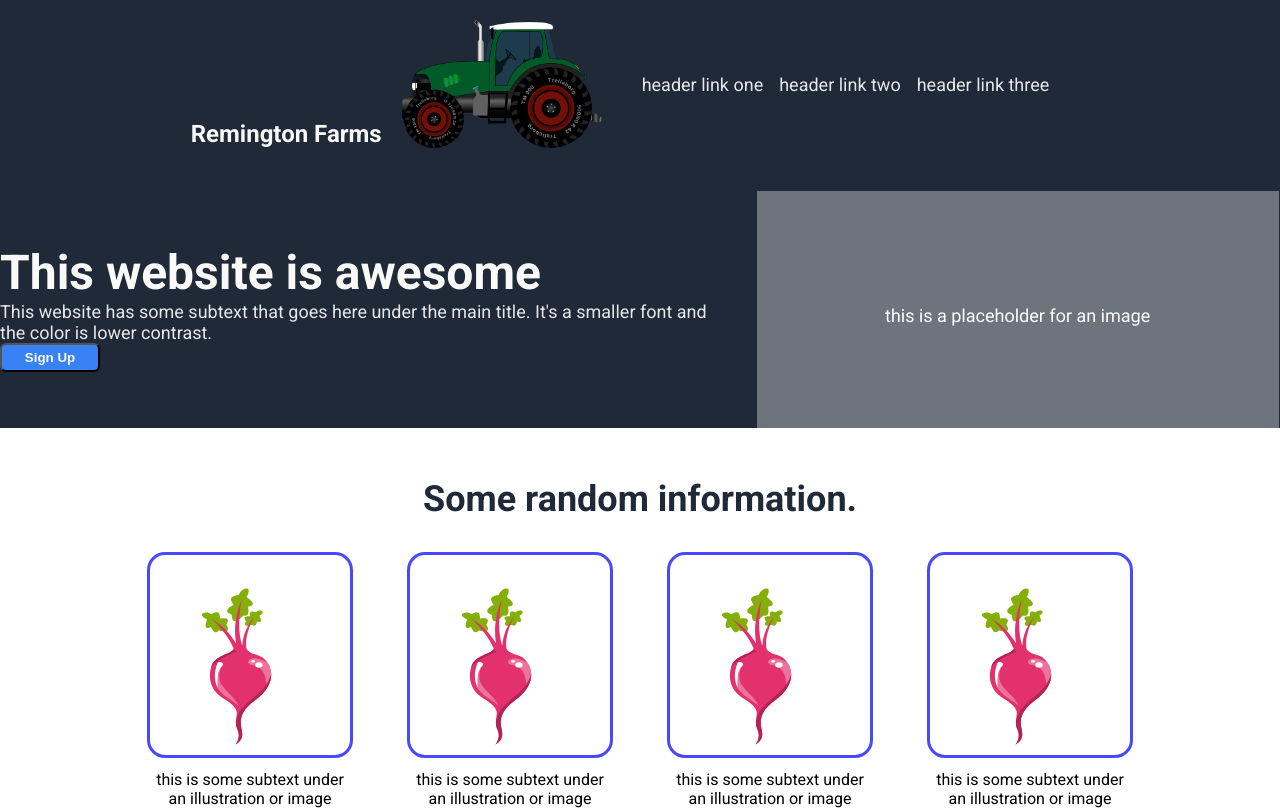
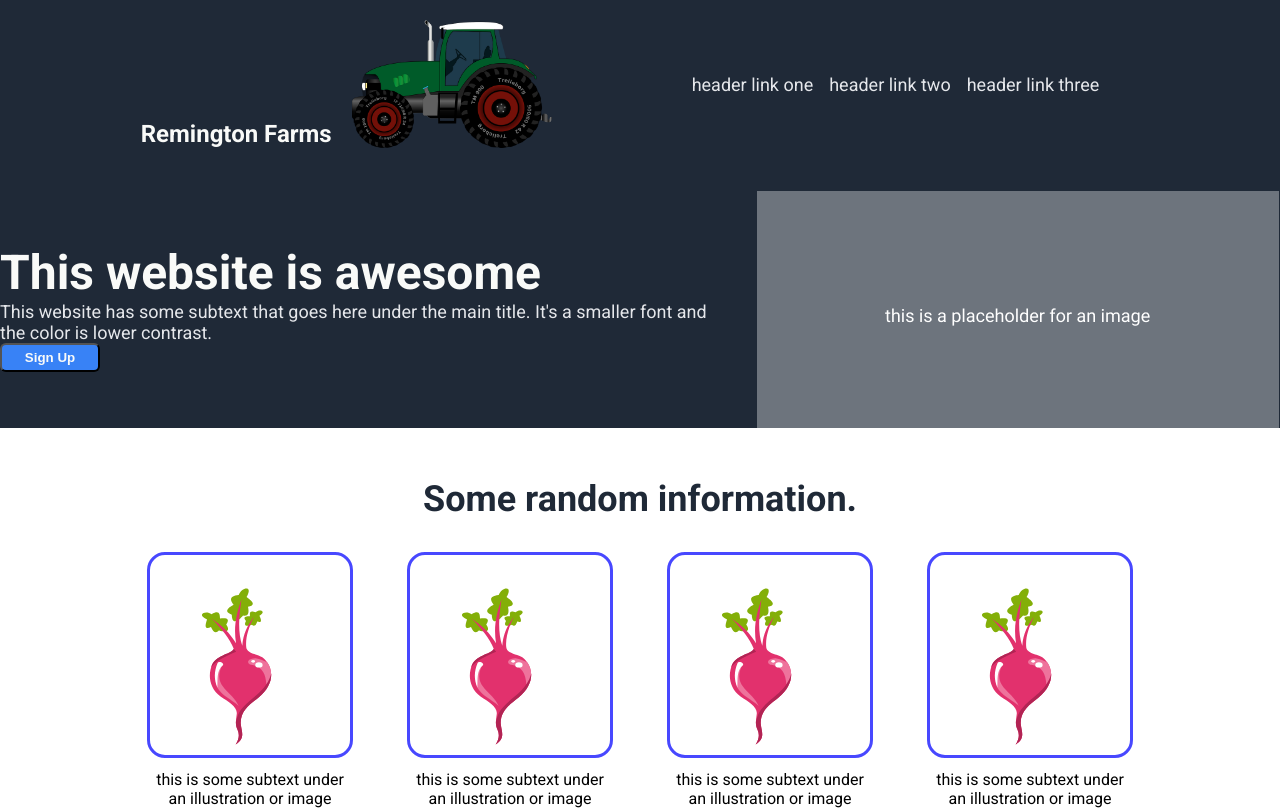
Before and after one commit to Trithereon/Odin-Project-Landing-Page, a plain HTML site: page index.html in a window 1280 px wide. Shown: the top 811 px of the page. Drawn offline with Linux system fonts and the light colour scheme.

Commit message:
Fix body to help correct spacing between sections

```diff
--- a/styles.css
+++ b/styles.css
@@ -3,9 +3,6 @@
 body {
     height:100vh;
     font-family: Roboto, sans-serif;
-    display:flex;
-    flex-direction:column;
-    justify-content:space-between;
     margin:0;
     padding:0;
 }
@@ -25,7 +22,7 @@ ul {
 
 .header {
     display:flex;
-    justify-content: space-between;
+    gap:100px;
 }
 
 .header .logo {
@@ -84,6 +81,10 @@ button {
     font-weight:bolder;
 }
 
+.call-to-action button {
+    border-color:#F9FAF8;
+}
+
 .img-card {
     display:flex;
     flex-direction:column;
@@ -119,9 +120,7 @@ button {
     margin:50px;
 }
 
-.call-to-action button {
-    border-color:#F9FAF8;
-}
+
 
 .section3 {
     background-color: #E5E7EB;
```
